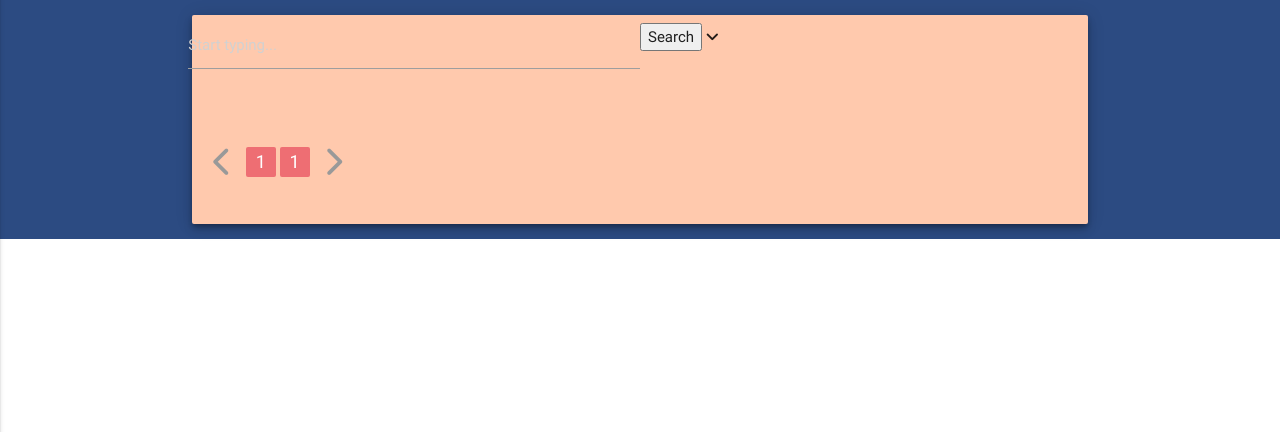
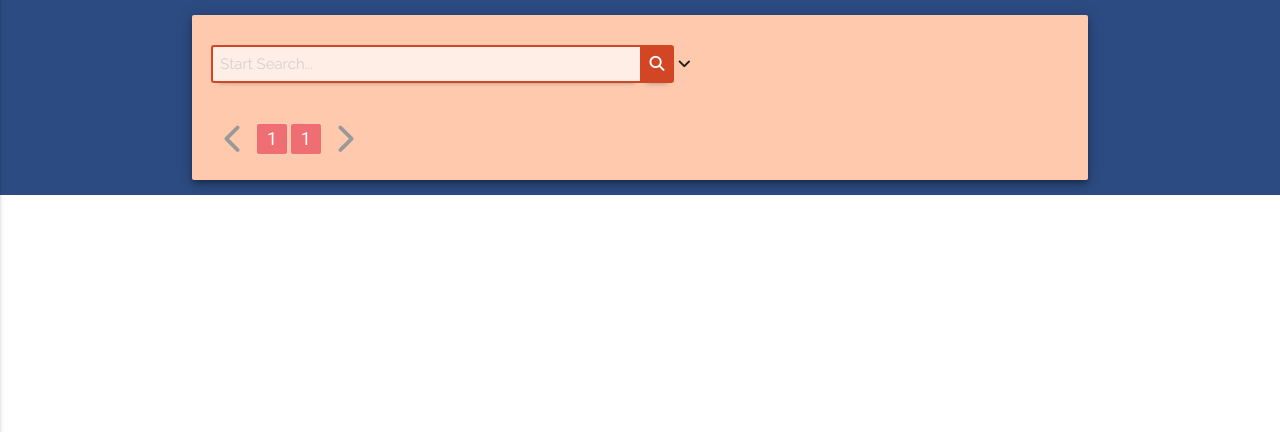
Before and after one commit to Code-Institute-Submissions/SpookySpool, a Flask app: page /browse in a window 1280 px wide. Shown: the part 64-496 px from the top of the page. Run offline with Flask 2, Linux system fonts and the light colour scheme; the visitor is signed in with stand-in values (Sample User, id 1); data that the repository does not hold is empty; some libraries are stand-ins or nearby versions.

Commit message:
search bar and messages on browse and results page styled

```diff
--- a/app.py
+++ b/app.py
@@ -101,7 +101,6 @@ def browse_movies(page_num=1):
     if session["username"]:
         user = users.find_one({"username": session["username"]})
     else:
-        flash("Sign in to create watchlists & more!")
         user = ""
 
     movie_genres = genres.find()
@@ -154,7 +153,7 @@ def search(page_num, query):
         results = movies.find(query)
         sorted_results = results.sort("year", -1)
 
-    flash(f"Matchs: {results.count()}")
+    flash(f"{results.count()}")
     pages = int(results.count()/40)+1
     index_start = (int(page_num)-1)*36
     index_end = int(page_num)*36
@@ -162,7 +161,6 @@ def search(page_num, query):
     if session["username"]:
         user = users.find_one({"username": session["username"]})
     else:
-        flash("Sign in to create watchlists & more!")
         user = ""
 
     movie_genres = genres.find()
--- a/static/css/style.css
+++ b/static/css/style.css
@@ -2,6 +2,10 @@
 body {
     margin: 0;
     padding: 0;
+}
+
+.container .row {
+    margin: 0;
 }
 
 /*----- Text and Headings -----*/
@@ -18,8 +22,12 @@ body {
     font-family: 'Raleway', sans-serif;
 }
 
+.xlrg {
+    font-size: 2em;
+}
+
 .lrg {
-    font-size: 2em;
+    font-size: 1.5em;
 }
 
 .med {
@@ -54,6 +62,26 @@ body {
 
 nav {
     background-color: #0B1023;
+}
+
+.search-wrapper button {
+    background-color: #D24625;
+    color: #ffffff;
+    transition: color 250ms;
+}
+
+.search-wrapper button:hover {
+    color: #0B1023;
+}
+
+#call-to-signin a{
+    font-weight: 600;
+    color: #D24625;
+    transition: color 250ms;
+}
+
+#call-to-signin a:hover{
+    color: #E06C52;
 }
 
 .card .card-content p {
@@ -146,6 +174,77 @@ nav li>a:hover,
     margin: 0;
     padding: 0.25em;
 }
+.row .search-wrapper {
+    height: 2.5em;
+    margin: 1.5em 0 1.5em;
+}
+
+#search {
+    border: 2px solid #D24625;
+    border-right: 0;
+    box-sizing: border-box;
+    padding-left: 0.5em;
+    border-radius: 3px 0 0 3px;
+    height: 100%;
+    margin: 0;
+    background-color: #ffeee6;
+    box-shadow: 1px 5px 5px -6px #777;;
+}
+
+.search-wrapper input[type=text]:not(.browser-default):focus:not([readonly]) {
+    -webkit-box-shadow: none;
+    box-shadow: none;
+}
+
+.search-wrapper button{
+    border: 2px solid #D24625;
+    border-radius: 0 3px 3px 0;
+    line-height: sub;
+    height: 100%;
+    margin: 0;
+    padding: 0 0.5em;
+    box-shadow: 0 5px 6px -6px #777;
+}
+
+#form_options {
+    border: 2px dashed #0B1023;
+    border-radius: 3px;
+    margin: 0.25em 0 1.5em;
+    background-color: #ffeee6;
+    padding-bottom: 0.75em;
+    box-shadow: 0 5px 6px -6px #777;
+}
+
+#form_options h3 {
+    margin-top: 0.75em;
+    margin-bottom: 0;
+}
+
+
+
+#form_options input {
+    margin: 1em 0;
+}
+
+#form_options .input-field{
+    margin: 0;
+}
+
+.flashes p {
+    font-size: 1.5em;
+    margin: 0 0 1em;
+}
+
+#call-to-signin {
+    padding: 0.5em;
+    background-color: #ffeee6;
+    border: 1px #D24625 solid;
+    text-align: center;
+    border-radius: 2px;
+    margin: 0 0 1.5em;
+    box-shadow: 0 5px 6px -6px #777;
+}
+
 
 .card .card-content {
     padding: 0.5em 0;
@@ -174,8 +273,9 @@ nav li>a:hover,
     transition: color 250ms;
 }
 
-.card-reveal {
+.card .card-reveal {
     text-align: left;
+    padding: 10px
 }
 
 .card .card-reveal i{
--- a/templates/browse.html
+++ b/templates/browse.html
@@ -1,34 +1,35 @@
 {% extends "base.html" %} {% block title %} Browse {% endblock %} {% block
 content %}
+<!--Seach Bar-->
 <div class="row">
     <form class="col s12" action="{{url_for('search', page_num=1, query=false)}}" method="POST">
-        <div class="row">
+        <div class="row search-wrapper">
             <input
                 type="text"
                 id="search"
-                placeholder="Start typing..."
+                placeholder="Start Search..."
                 name="search-title"
-                class="validate col s6"
+                class="body-text col s6"
             />
-            <button type="submit">Search</button>
+            <button type="submit col"><i class="fas fa-search"></i></button>
             <span id="show_options"><i class="fas fa-angle-down"></i></span>
         </div>
         <div id="form_options" class="row" style="display: none;">
                 <div class="col s12">
-                    <h3>Release Year</h3>
+                    <h3 class="heading-text lrg">Released:</h3>
                 </div>
                 <div class="col s6 input-field">
-                    <input id="from" name="from" type="number" min="1900" max="2021" class="validate">
+                    <input id="from" name="from" type="number" min="1900" max="2021" class="body-text">
                     <label for="from">From:</label>
                 </div>
                 <div class="col s6 input-field">
-                <input id="to" name="to" type="number" min="1900" max="2021" class="validate">
+                <input id="to" name="to" type="number" min="1900" max="2021" class="body-text">
                     <label for="to">To:</label>
                 </div>
                 <div class="col s12">
-                    <h3>Movie Rating</h3>
+                    <h3 class="heading-text lrg">Age Rating:</h3>
                 </div>
-                <div class="col s12 input-field">
+                <div class="col s12 input-field body-text">
                     <select id="movie_rating" name="rating" multiple>
                         <option value="" selected disabled>Select</option>
                         <option value="G">G</option>
@@ -40,9 +41,9 @@ content %}
 					</select>
                 </div>
                 <div class="col s12">
-                    <h3>Genres</h3>
+                    <h3 class="heading-text lrg">Genre(s):</h3>
                 </div>
-                <div class="input-field col s12">
+                <div class="input-field col s12 body-text">
 					<select id="movie_genres" name="genre" multiple>
                         <option value="" disabled selected>Pick relevant genres</option>
 				      {% for genre in genres %}
@@ -53,6 +54,7 @@ content %}
         </div>
     </form>
 </div>
+<!--Movie card container for users-->
 <div id="movie-container" class="row">
   {% if session["username"] %} {% for movie in movies %}
   <div class="col s6 m3 l3">
@@ -114,14 +116,14 @@ content %}
       </div>
     </div>
   </div>
-  {% endfor %} {% else %} {% with messages = get_flashed_messages() %} {% if
-  messages %}
-  <ul class="flashes">
-    {% for message in messages %}
-    <li>{{ message }}</li>
-    {% endfor %}
-  </ul>
-  {% endif %} {% endwith %} {% for movie in movies %}
+  <!--Movie card container for guests-->
+  {% endfor %} {% else %}
+  <div class="row">
+    <div class="col s12">
+        <p id="call-to-signin" class="heading-text med"><a href="{{url_for('login')}}">Login/Sign up</a> to create watchlists, add movies and more!</p>
+    </div>
+  </div>
+  {% for movie in movies %}
   <div class="col s6 m3 l3">
     <div class="card">
       <div class="card-image waves-effect waves-block waves-light">
```
Also changed, not shown: templates/results.html (+23 -15 lines).
